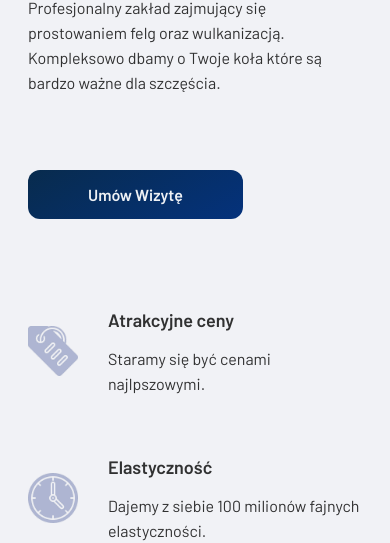
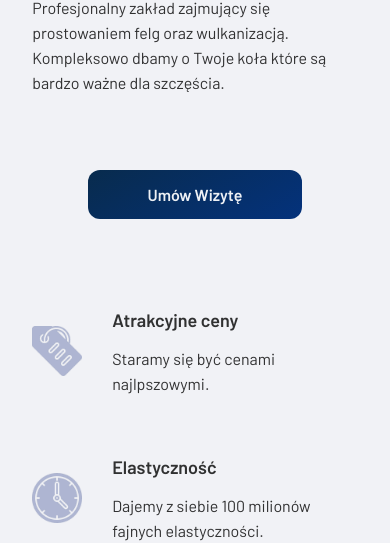
Before and after one commit to tmzk95/prostowaniefelg, a plain HTML site: page index.html in a window 390 px wide. Shown: the part 308-851 px from the top of the page. Drawn offline with Linux system fonts and the light colour scheme; a web font is replaced by a local one.

Commit message:
responsive layout improvements

```diff
--- a/index.html
+++ b/index.html
@@ -28,7 +28,7 @@
             wulkanizacją. Kompleksowo dbamy o Twoje koła które są bardzo ważne
             dla szczęścia.
           </div>
-          <div>
+          <div class="button-container">
             <div class="main-button">Umów Wizytę</div>
           </div>
           <div class="left-bottom-panel">
--- a/style.css
+++ b/style.css
@@ -257,7 +257,7 @@ body {
 @media (max-width: 1400px) {
   body {
     height: initial;
-    padding: 40px 20px;
+    padding: 40px 40px;
   }
 
   .main-container {
@@ -268,6 +268,7 @@ body {
 
   .main-left-panel {
     max-width: 100%;
+    padding: 40px 5%;
   }
 
   .main-right-panel {
@@ -298,7 +299,7 @@ body {
 @media (max-width: 600px) {
   body {
     height: initial;
-    padding: 40px 20px;
+    padding: 40px 10px;
   }
 
   .main-container {
@@ -310,12 +311,14 @@ body {
   .main-left-panel {
     max-width: 100%;
     flex-direction: column;
+    padding: 0px 20px;
   }
 
   .main-right-panel {
     max-width: 100%;
     margin-top: 0px;
     flex-direction: column;
+    gap: 20px;
   }
 
   .left-bottom-panel {
@@ -327,6 +330,7 @@ body {
   .panel-column {
     width: 100%;
     max-width: unset;
+    gap: 20px;
   }
 
   .panel-column-right {
@@ -336,6 +340,7 @@ body {
 
   .panel-column-left {
     margin-top: 90px;
+    flex-direction: column-reverse;
   }
 
   .item-photo-gray img {
@@ -355,4 +360,9 @@ body {
   .photo-long {
     height: unset;
   }
+
+  .button-container {
+    display: flex;
+    justify-content: center;
+  }
 }
```
